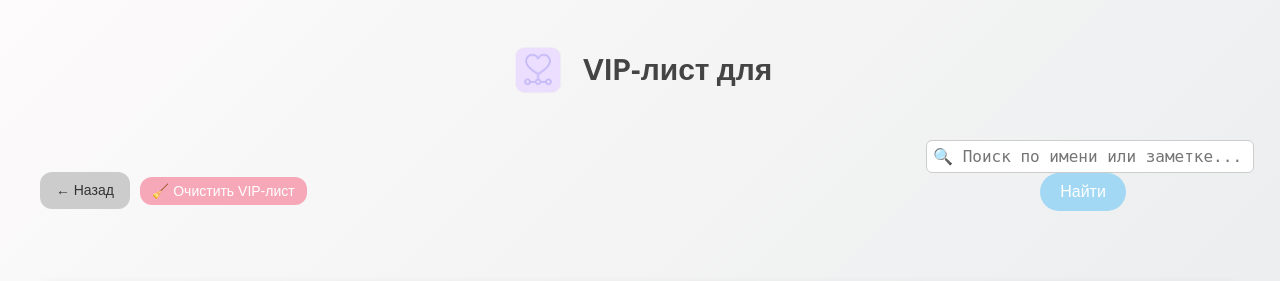
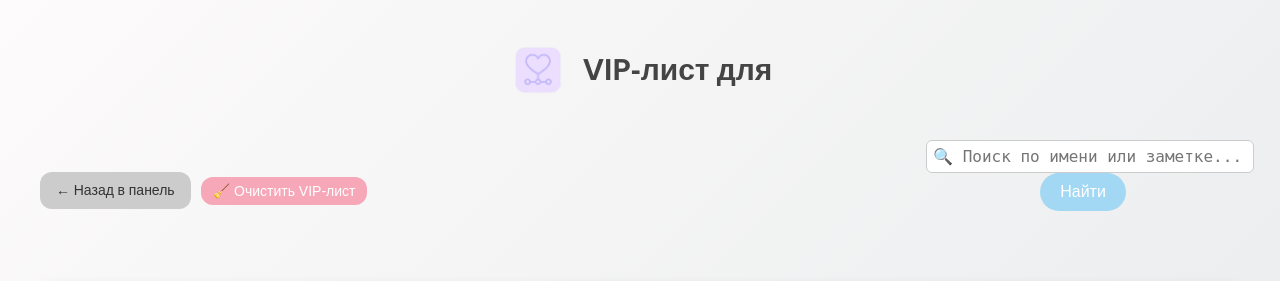
Before and after one commit to Xyets/arina-project, a Flask app: template templates/vip.html in a window 1280 px wide. Shown: the top 281 px of the page. Run offline with Flask 3, Linux system fonts and the light colour scheme; the template is opened without the code that fills it, so the values that code supplies are empty; parts of the project's set-up code (start-up, migrations or seed data) failed here and were passed over.

Commit message:
красота в виплисте2

```diff
--- a/templates/vip.html
+++ b/templates/vip.html
@@ -151,7 +151,7 @@
 
   <div class="top-bar">
     <div class="button-row">
-      <a href="/dashboard" class="back-button">← Назад</a>
+      <a href="https://arinairina.duckdns.org/" class="back-button">← Назад в панель</a>
       <form method="POST" action="/clear_vip" class="inline">
         <button>🧹 Очистить VIP‑лист</button>
       </form>
```
